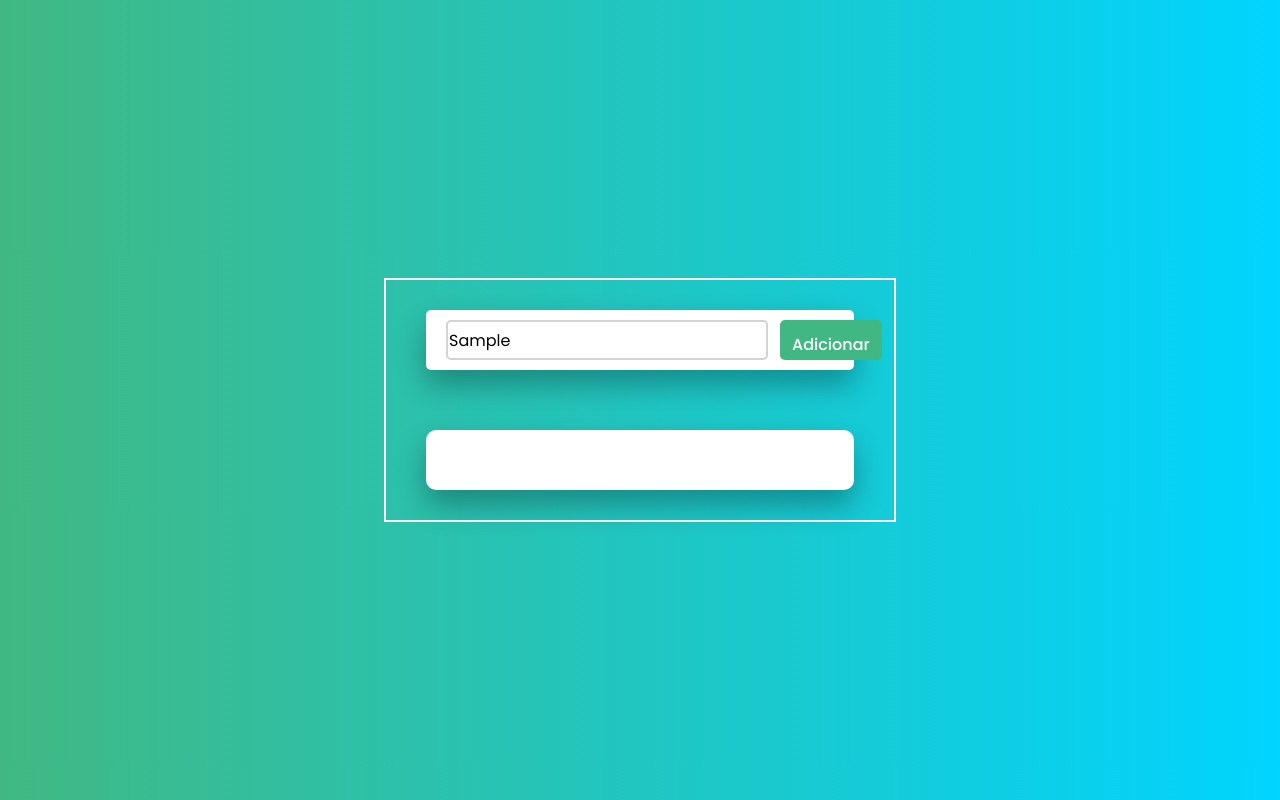
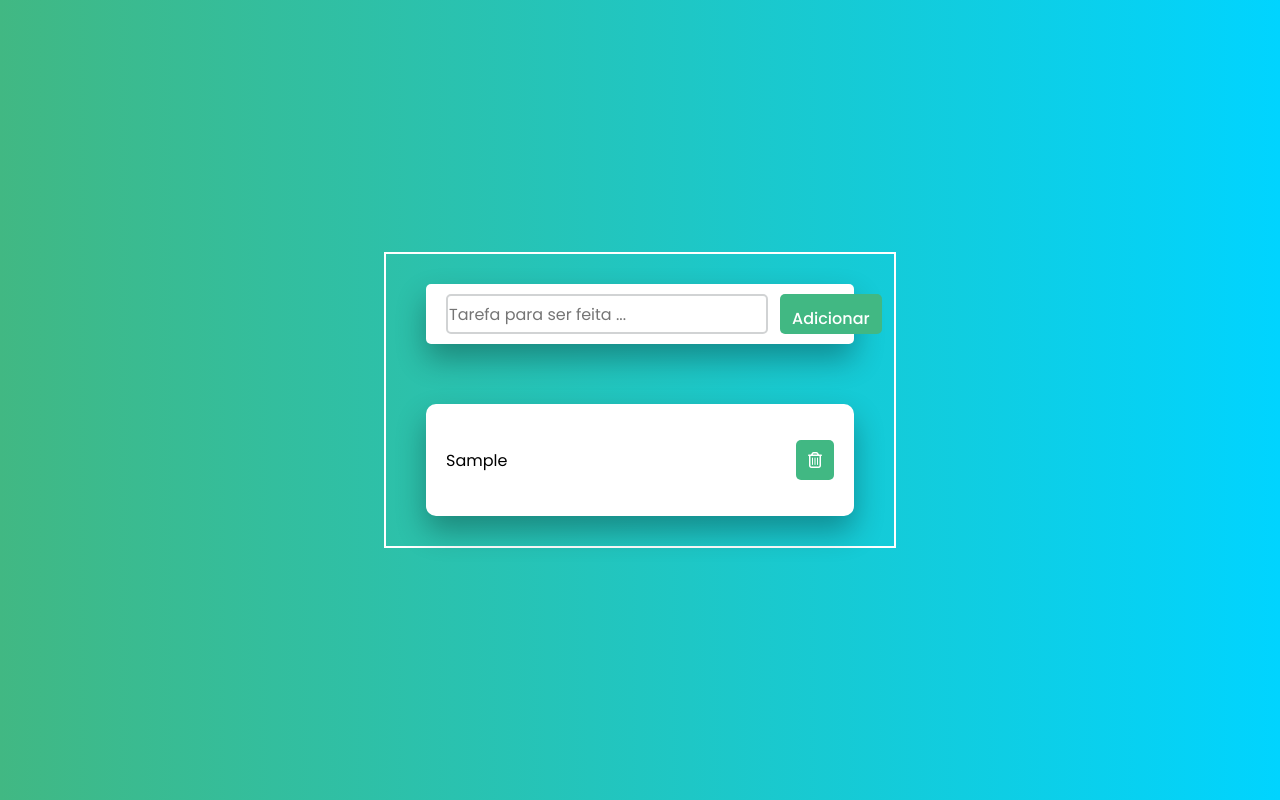
Before and after one commit to SauloMaia01/Projeto-criando-uma-LISTA-DE-TAREFAS, a plain HTML site: page index.html in a window 1280 px wide. Both pictures are taken after typing "Sample" into the empty fields and a click on the button "Adicionar". Drawn offline with Linux system fonts and the light colour scheme.

Commit message:
Adição de uma tarefa

```diff
--- a/index.html
+++ b/index.html
@@ -28,6 +28,11 @@
 
     </div>
 
+    <script
+    src="https://kit.fontawesome.com/f9e19193d6.js"
+    crossorigin="anonymous"
+  ></script>
+
     <script src="script.js"></script>
 </body>
 </html>
--- a/script.js
+++ b/script.js
@@ -1,9 +1,11 @@
 const inputElement = document.querySelector(".new-task-input");
 const addTaskButton = document.querySelector(".new-task-button");
 
+const tasksContainer = document.querySelector(".tasks-container");
+
 const validateInput = () => inputElement.value.trim().length > 0;
 
-    /* if (inputElement.ariaValueMax.trim().length > 0) {
+    /* if (inputElement.value.trim().length > 0) {
         return true;
     } else {
         return false;
@@ -14,19 +16,40 @@ const validateInput = () => inputElement.value.trim().length > 0;
 const handleAddTask = () => {
     const inputIsValid = validateInput();
 
+    console.log(inputIsValid);
+
     if (!inputIsValid) {
         return inputElement.classList.add("error");
     }
+
+    const taskItemContainer = document.createElement('div')
+    taskItemContainer.classList.add("task-item")
+
+    const taskContent = document.createElement("p")
+    taskContent.innerText = inputElement.value;
+
+    const deleteItem = document.createElement("i");
+    deleteItem.classList.add("far");
+    deleteItem.classList.add("fa-trash-alt");
+
+    /* appendChild : insere um elemento filho (children) ao elemento pai (parent) na última posição, ela auxilia na criação de um elemento DOM */
+    taskItemContainer.appendChild(taskContent);
+    taskItemContainer.appendChild(deleteItem);
+
+    tasksContainer.appendChild(taskItemContainer);
+
+    inputElement.value = "";
+
 };
 
 const handleInputChange = () => {
     const inputIsValid = validateInput();
 
-    if (inputIsValid) {
+    if (!inputIsValid) {
         return inputElement.classList.remove("error");
     }
-}
+};
 
 addTaskButton.addEventListener("click", () => handleAddTask());
 
-inputElement.addEventListener('change', () => handleInputChange());
+inputElement.addEventListener("change", () => handleInputChange());
--- a/style.css
+++ b/style.css
@@ -70,6 +70,21 @@ body {
     width: 100%;
 }
 
+.task-item {
+    display: flex;
+    justify-content: space-between;
+    align-items: center;
+    margin-bottom: 6px;
+    margin-top: 6px;
+}
+
+.task-item i {
+    background-color: #41b883;
+    color: #fff;
+    padding: 12px;
+    border-radius: 5px;
+}
+
 /* Utilities */
 .error {
     border: 2px solid red !important;
```
